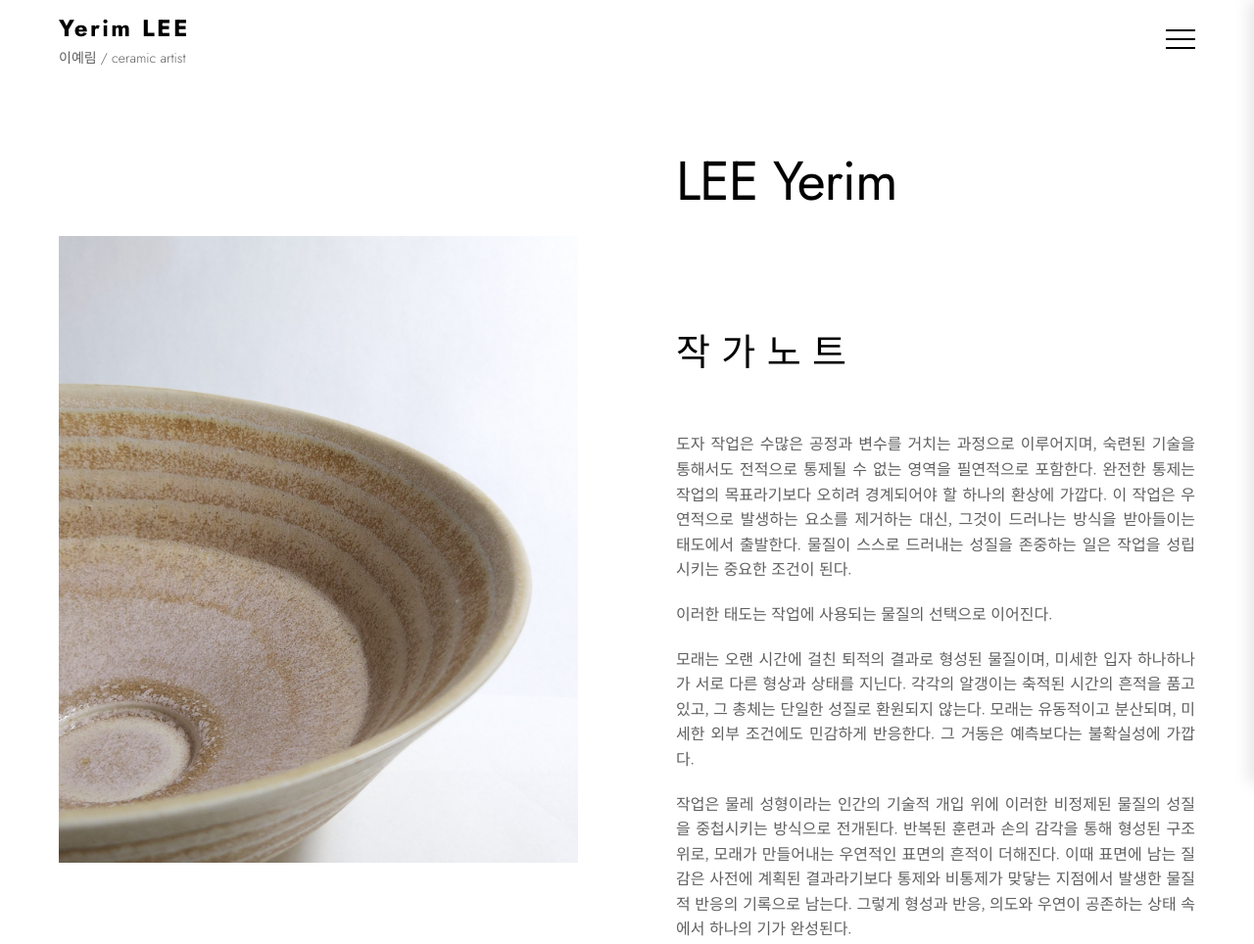
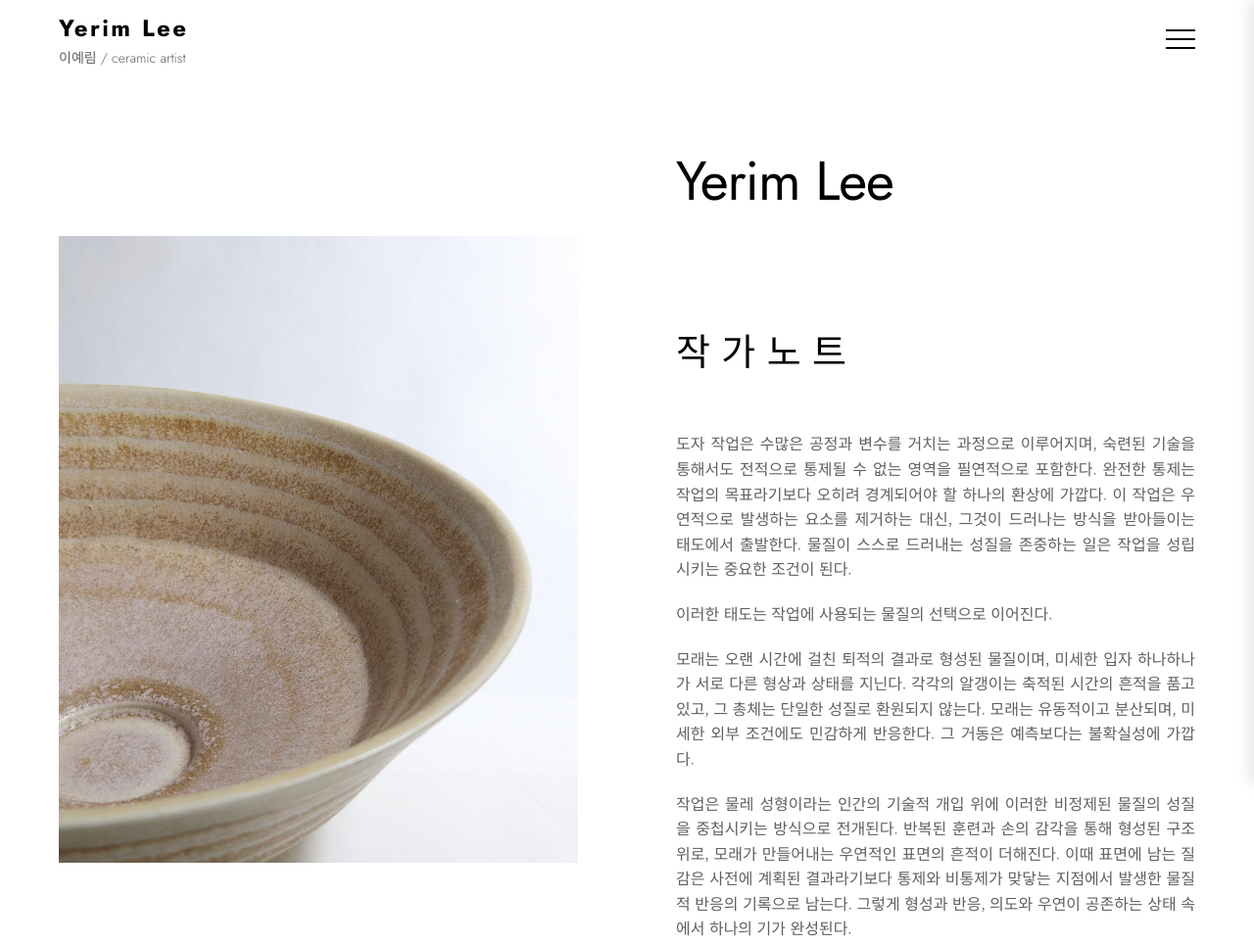
Before and after one commit to ppy1115/yr_portfolio, a plain HTML site: page index.html in a window 1280 px wide. Shown: the top 964 px of the page at 98% size. Drawn offline with Linux system fonts and the light colour scheme.

Commit message:
fix filenames

```diff
--- a/index.html
+++ b/index.html
@@ -3,7 +3,7 @@
 <head>
     <meta charset="UTF-8">
     <meta name="viewport" content="width=device-width, initial-scale=1.0">
-    <title>LEE Yerim | Ceramics</title>
+    <title>Lee YeRim | Ceramics</title>
     <link rel="preconnect" href="https://fonts.googleapis.com">
     <link rel="preconnect" href="https://fonts.gstatic.com" crossorigin>
     <link href="https://fonts.googleapis.com/css2?family=Jost:wght@300;400;500;700&family=Noto+Sans+KR:wght@300;400;500&display=swap" rel="stylesheet">
@@ -371,7 +371,7 @@
 
     <header>
         <div class="logo">
-            <a href="#" class="logo-main">Yerim LEE</a>
+            <a href="#" class="logo-main">Yerim Lee</a>
             <span class="logo-sub">이예림 / ceramic artist</span>
         </div>
 
@@ -398,7 +398,7 @@
             <div class="intro-image"></div>
 
             <div class="intro-content">
-                <h1 class="artist-name">LEE Yerim</h1>
+                <h1 class="artist-name">Yerim Lee</h1>
 
                 <h2 id="about" class="section-title">작 가 노 트</h2>
 
```
Also changed, not shown: portfolio.html (+1 -1 lines).
